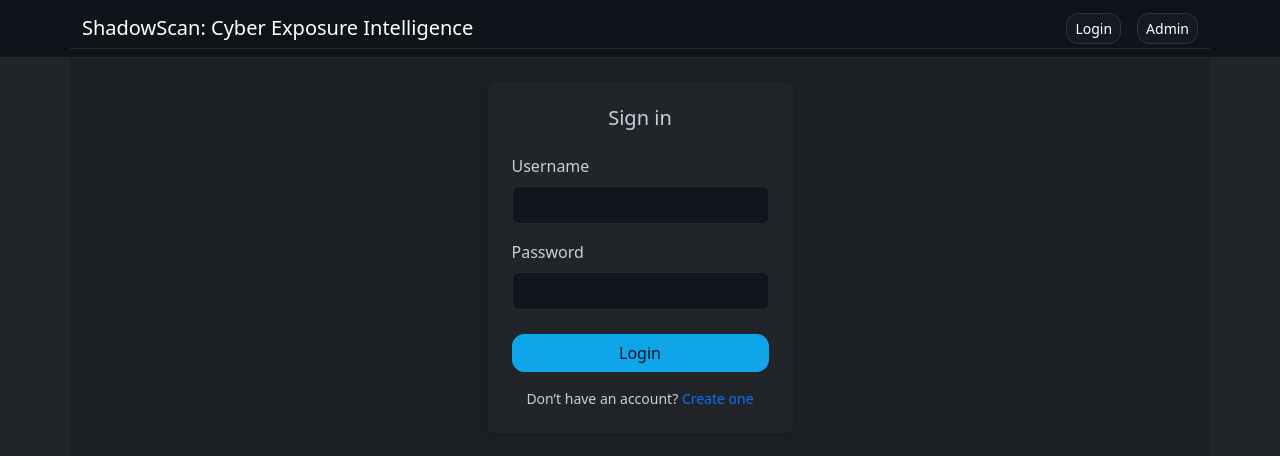
After one commit to jjohnson35mps/finalprojectJeffJohnson, a Django app: page /accounts/login/?next=/threatmap/api/points/ in a window 1280 px wide. The commit adds this page. Shown: the top 456 px of the page. Run offline with Django 5.2, Linux system fonts and the light colour scheme.

Commit message:
restore point - commit before code cleanup and organization

```diff
--- a/darkweb-leak-finder/src/DarkWebLeakFinder/settings.py
+++ b/darkweb-leak-finder/src/DarkWebLeakFinder/settings.py
@@ -28,7 +28,7 @@ SECRET_KEY = 'django-insecure-o3-g@82m@r2x^g+a&@a62^0nzzh$etkwvmdd!ofta=f8yt(ldi
 # SECURITY WARNING: don't run with debug turned on in production!
 DEBUG = True
 
-ALLOWED_HOSTS = []
+ALLOWED_HOSTS = ["localhost", "127.0.0.1"]
 
 # src/DarkWebLeakFinder/settings.py  (add or replace LOGGING)
 # Logs to the dev server console so you can see HIBP calls/results.
@@ -140,7 +140,7 @@ USE_TZ = True
 # Static files (CSS, JavaScript, Images)
 # https://docs.djangoproject.com/en/5.2/howto/static-files/
 
-STATIC_URL = 'static/'
+STATIC_URL = '/static/'
 
 # Default primary key field type
 # https://docs.djangoproject.com/en/5.2/ref/settings/#default-auto-field
@@ -158,6 +158,6 @@ THREATMAP = {
 }
 
 SESSION_EXPIRE_AT_BROWSER_CLOSE = True
-SESSION_COOKIE_AGE = 10
+SESSION_COOKIE_AGE = 28800
 LOGIN_REDIRECT_URL = "/"              # or "/breaches/" if you prefer
 LOGOUT_REDIRECT_URL = "/accounts/login/"
--- a/darkweb-leak-finder/src/breaches/templates/breaches/main_db.html
+++ b/darkweb-leak-finder/src/breaches/templates/breaches/main_db.html
@@ -122,7 +122,7 @@
 
                     {# Remove this saved scan #}
                     <form method="post" action="{% url 'breaches:delete_scan' pk=s.pk %}" class="m-0"
-                          onsubmit="return confirm('Remove saved Shodan scan for {{ s.ip }}?');">
+                          onsubmit="return confirm('Remove saved scan for {{ s.ip }}?');">
                       {% csrf_token %}
                       <button class="btn btn-sm btn-outline-danger" type="submit">Remove</button>
                     </form>
--- a/darkweb-leak-finder/src/core/templates/core/base.html
+++ b/darkweb-leak-finder/src/core/templates/core/base.html
@@ -29,25 +29,58 @@
 
         <div class="d-flex align-items-center gap-3">
           {% if user.is_authenticated %}
+            {# Admin button – goes to Django admin home #}
+            <a href="{% url 'admin:index' %}" class="btn btn-outline-info btn-sm">
+              Admin
+            </a>
+
             <form method="post" action="{% url 'logout' %}" class="m-0">
               {% csrf_token %}
               <button type="submit" class="btn btn-outline-light btn-sm">
                 Logout
               </button>
             </form>
+          {% else %}
+            <a href="{% url 'login' %}" class="btn btn-outline-light btn-sm">
+              Login
+            </a>
+            <a href="{% url 'admin:index' %}" class="btn btn-outline-info btn-sm">
+              Admin
+            </a>
           {% endif %}
         </div>
       </div>
     </nav>
 
-    <main class="container py-4">
+
+    {# Toast-style Django messages #}
     {% if messages %}
-        <div class="mb-3">
+      <div class="toast-container position-fixed top-0 end-0 p-3" style="z-index: 2000;">
         {% for m in messages %}
-            <div class="alert alert-{{ m.tags|default:'secondary' }} mb-2">{{ m }}</div>
+          <div
+            class="toast text-bg-{% if 'error' in m.tags %}danger{% elif 'warning' in m.tags %}warning{% elif 'success' in m.tags %}success{% else %}secondary{% endif %} border-0 shadow"
+            role="alert"
+            aria-live="assertive"
+            aria-atomic="true"
+            data-bs-delay="4000"
+          >
+            <div class="d-flex">
+              <div class="toast-body">
+                {{ m }}
+              </div>
+              <button
+                type="button"
+                class="btn-close btn-close-white me-2 m-auto"
+                data-bs-dismiss="toast"
+                aria-label="Close"
+              ></button>
+            </div>
+          </div>
         {% endfor %}
       </div>
     {% endif %}
+
+    <main class="container py-4">
       {% block content %}{% endblock %}
     </main>
 
@@ -58,5 +91,15 @@
 
     <!-- Bootstrap JS bundle -->
     <script src="https://cdn.jsdelivr.net/npm/bootstrap@5.3.3/dist/js/bootstrap.bundle.min.js"></script>
+
+    <script>
+      window.addEventListener('DOMContentLoaded', () => {
+        document.querySelectorAll('.toast').forEach(el => {
+          const toast = new bootstrap.Toast(el); // uses data-bs-delay for autohide
+          toast.show();
+        });
+      });
+    </script>
+
   </body>
 </html>
--- /dev/null
+++ b/darkweb-leak-finder/src/dashboard/templates/registration/login.html
@@ -0,0 +1,64 @@
+{% extends "core/base.html" %}
+{% block title %}Login - ShadowScan{% endblock %}
+
+{% block content %}
+<div class="auth-wrapper d-flex justify-content-center align-items-center">
+  <div class="card bg-dark border-0 shadow-sm auth-card">
+    <div class="card-body p-4">
+      <h1 class="h5 mb-4 text-center">Sign in</h1>
+
+      {% if form.non_field_errors %}
+        <div class="alert alert-danger">
+          {{ form.non_field_errors }}
+        </div>
+      {% endif %}
+
+      <form method="post" novalidate>
+        {% csrf_token %}
+
+        <div class="mb-3">
+          <label for="{{ form.username.id_for_label }}" class="form-label">Username</label>
+          <input
+              type="text"
+              name="{{ form.username.html_name }}"
+              id="{{ form.username.id_for_label }}"
+              class="form-control"
+              value="{{ form.username.value|default:'' }}"
+              autocomplete="username"
+              required>
+          {% if form.username.errors %}
+            <div class="text-danger small mt-1">{{ form.username.errors|striptags }}</div>
+          {% endif %}
+        </div>
+
+        <div class="mb-3">
+          <label for="{{ form.password.id_for_label }}" class="form-label">Password</label>
+          <input
+              type="password"
+              name="{{ form.password.html_name }}"
+              id="{{ form.password.id_for_label }}"
+              class="form-control"
+              autocomplete="current-password"
+              required>
+          {% if form.password.errors %}
+            <div class="text-danger small mt-1">{{ form.password.errors|striptags }}</div>
+          {% endif %}
+        </div>
+
+        {% if next %}
+          <input type="hidden" name="next" value="{{ next }}">
+        {% endif %}
+
+        <button type="submit" class="btn btn-primary w-100 mt-2">
+          Login
+        </button>
+      </form>
+
+      <p class="text-center mt-3 mb-0 small">
+        Don’t have an account?
+        <a href="{% url 'register' %}" class="link-primary">Create one</a>
+      </p>
+    </div>
+  </div>
+</div>
+{% endblock %}
```
Also changed, not shown: darkweb-leak-finder/src/breaches/views.py (+8 -12 lines), darkweb-leak-finder/src/dashboard/templates/registration/register.html (added, +77 -0 lines). Lines whose indentation alone changed are shown as unchanged.
